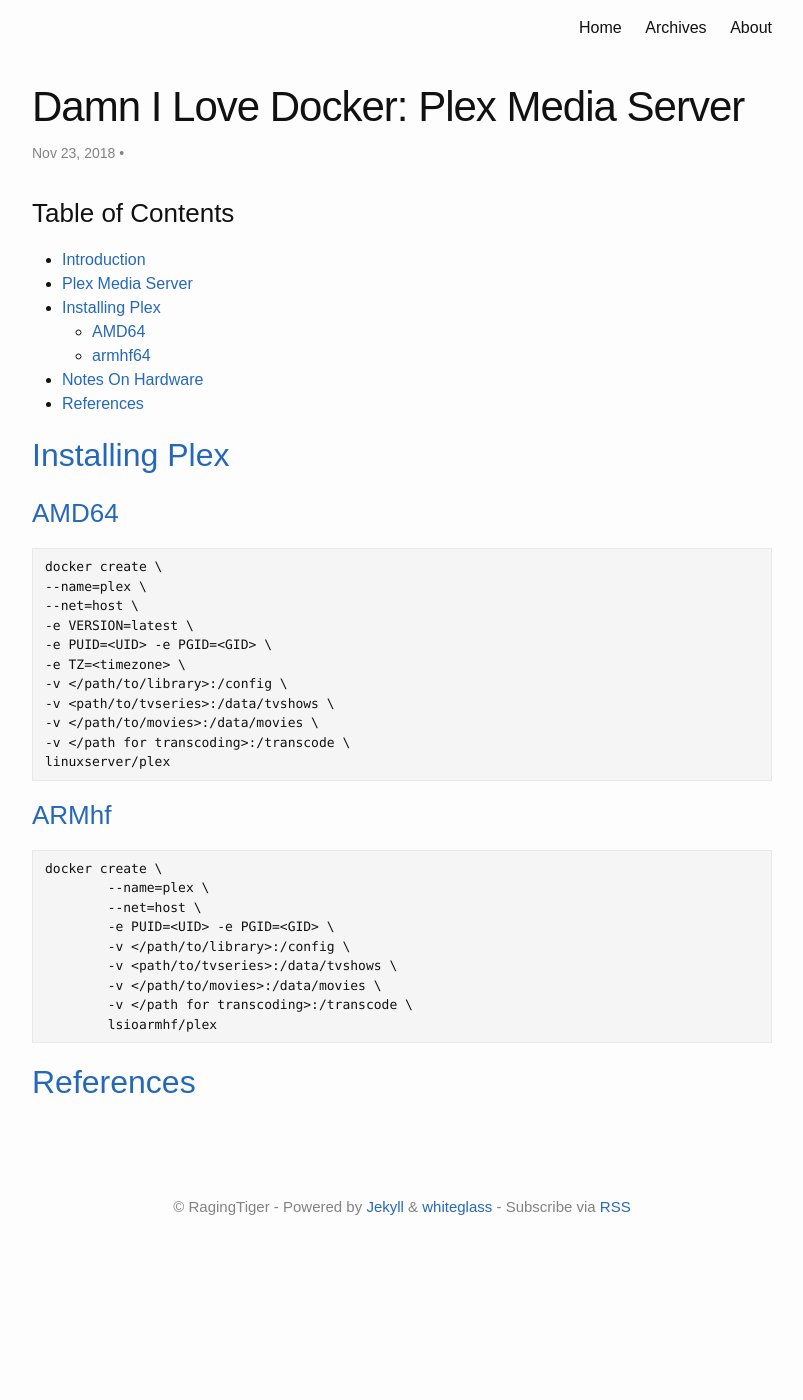
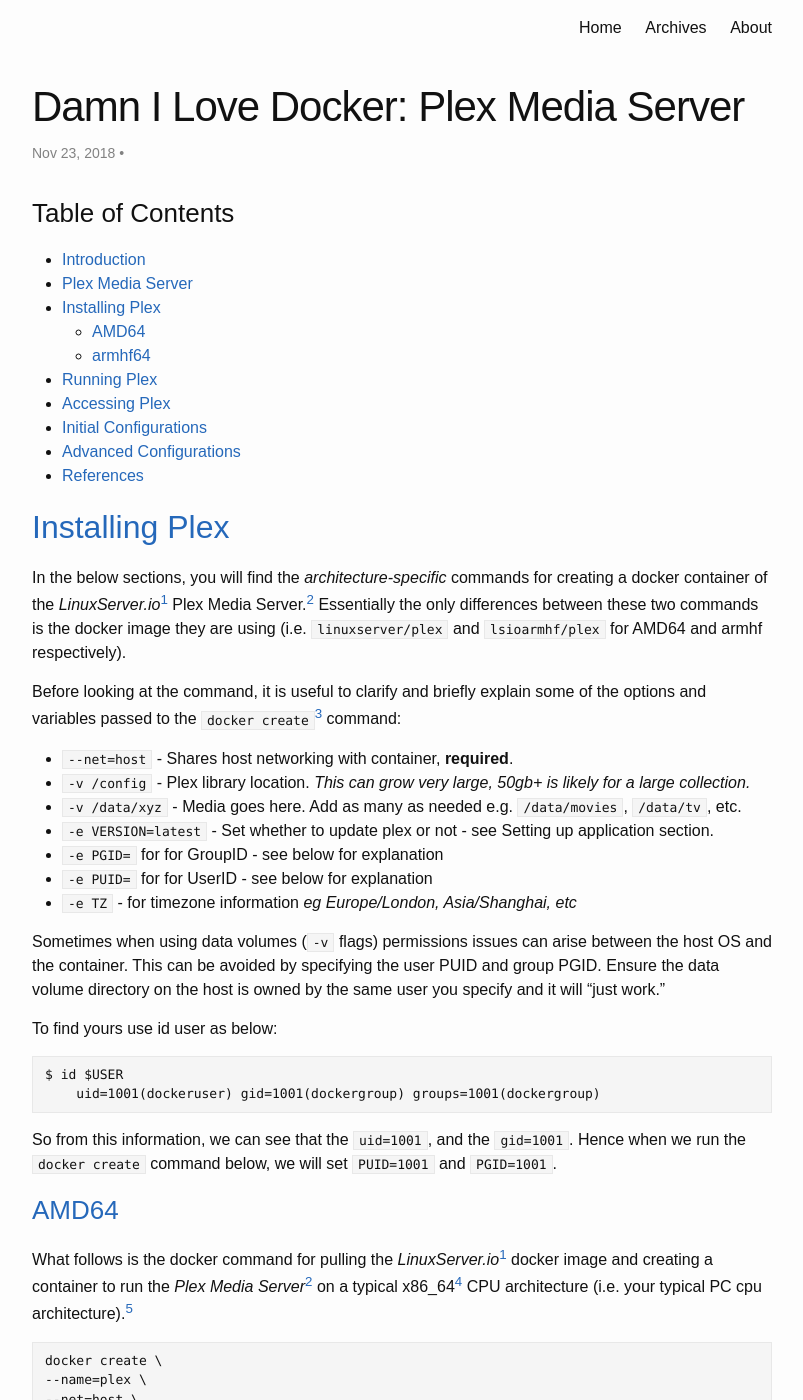
Before and after one commit to RagingTiger/RagingTiger.github.io, a Jekyll site: the page built from _posts/2018-11-23-docker-plex-media-server.md, in a window 1280 px wide and 1400 px high. Shown: the whole window, without its empty margins (238-1041 px from the left). Built offline with Jekyll 4.4.1, drawn with Linux system fonts in a browser that asks for light colours; some of the changed text lies outside the part shown.

Commit message:
Updated with more details

````diff
--- a/_posts/2018-11-23-docker-plex-media-server.md
+++ b/_posts/2018-11-23-docker-plex-media-server.md
@@ -10,12 +10,50 @@ category: [docker, containers, devops, rpi]
 * [Installing Plex](#install)
   * [AMD64](#amd)
   * [armhf64](#armhf)
-* [Notes On Hardware](#notes)
+* [Running Plex](#run)
+* [Accessing Plex](#access)
+* [Initial Configurations](#initconfig)
+* [Advanced Configurations](#advconfig)
 * [References](#references)
 
 ## <a name="install"></a> [Installing Plex](#toc)
+In the below sections, you will find the *architecture-specific* commands for
+creating a docker container of the *LinuxServer.io*[^fn1] Plex Media
+Server.[^fn2] Essentially the only differences between these two commands is the
+docker image they are using (i.e. `linuxserver/plex` and `lsioarmhf/plex` for
+AMD64 and armhf respectively).
+
+Before looking at the command, it is useful to clarify and briefly explain some
+of the options and variables passed to the `docker create`[^fn3] command:
+
+* `--net=host` - Shares host networking with container, **required**.
+* `-v /config` - Plex library location. *This can grow very large, 50gb+ is likely for a large collection.*
+* `-v /data/xyz` - Media goes here. Add as many as needed e.g. `/data/movies`, `/data/tv`, etc.
+* `-e VERSION=latest` - Set whether to update plex or not - see Setting up application section.
+* `-e PGID=` for for GroupID - see below for explanation
+* `-e PUID=` for for UserID - see below for explanation
+* `-e TZ` - for timezone information *eg Europe/London, Asia/Shanghai, etc*
+
+Sometimes when using data volumes (`-v` flags) permissions issues can arise
+between the host OS and the container. This can be avoided by specifying the
+user PUID and group PGID. Ensure the data volume directory on the host is owned
+by the same user you specify and it will "just work."
+
+To find yours use id user as below:
+
+```
+$ id $USER
+    uid=1001(dockeruser) gid=1001(dockergroup) groups=1001(dockergroup)
+```
+So from this information, we can see that the `uid=1001`, and the `gid=1001`.
+Hence when we run the `docker create` command below, we will set `PUID=1001` and
+`PGID=1001`.
 
 ### <a name="amd"></a> [AMD64](#toc)
+What follows is the docker command for pulling the *LinuxServer.io*[^fn1]
+docker image and creating a container to run the *Plex Media Server*[^fn2] on a
+typical x86_64[^fn4] CPU architecture
+(i.e. your typical PC cpu architecture).[^fn5]
 ```
 docker create \
 --name=plex \
@@ -26,23 +64,80 @@ docker create \
 -v </path/to/library>:/config \
 -v <path/to/tvseries>:/data/tvshows \
 -v </path/to/movies>:/data/movies \
--v </path for transcoding>:/transcode \
 linuxserver/plex
 ```
 
-### <a name="armhf"></a> [ARMhf](#toc)
+As an example we may create a container to run on our *Ubuntu* server from an
+earlier post[^fn6] on the Gnosis ML Server:
 ```
 docker create \
-	--name=plex \
-	--net=host \
-	-e PUID=<UID> -e PGID=<GID> \
-	-v </path/to/library>:/config \
-	-v <path/to/tvseries>:/data/tvshows \
-	-v </path/to/movies>:/data/movies \
-	-v </path for transcoding>:/transcode \
-	lsioarmhf/plex
+--name=plex \
+--net=host \
+-e VERSION=latest \
+-e PUID=1000 -e PGID=1000 \
+-e TZ=Asia/Shanghai \
+-v /srv/plex:/config \
+-v /mnt/EXTDRIVE/movies:/data/movies \
+linuxserver/plex
+```
+
+Notice here that we have `PUID=1000` and `PGID=1000`, `TZ=Asia/Shanghai`,
+`/srv/plex:/config`, and `mnt/EXTDRIVE/movies:/data/movies`. Basically, user
+has set the timezone to `Asia/Shanghai`, is storing their *plex config dir* in
+`/srv/plex`, and has all of their media on an external drive at
+`/mnt/EXTDRIVE/movies`.
+
+### <a name="armhf"></a> [ARMhf](#toc)
+What follows is the docker command for pulling the *LinuxServer.io*[^fn1] docker image
+and creating a container to run the *Plex Media Server*[^fn2] on a typical
+armhf[^fn7] CPU architecture
+(i.e. your typical Raspberry Pi cpu architecture).[^fn8]
+```
+docker create \
+--name=plex \
+--net=host \
+-e PUID=<UID> -e PGID=<GID> \
+-v </path/to/library>:/config \
+-v <path/to/tvseries>:/data/tvshows \
+-v </path/to/movies>:/data/movies \
+lsioarmhf/plex
+```
+
+## <a name="run"></a> [Running Plex](#toc)
+Now that our *architecture-specific* docker container has been created, we can
+simply run it with:
+```
+$ docker start plex
+```
+This will start the container, and run it as a daemon (i.e. in the background).
+
+## <a name="access"></a> [Accessing Plex](#toc)
+Now that the docker container for plex has been built and is running on your
+server, you can access it. The most basic way to access the plex application is
+through the **WebUI** by navigating in your browser to the following URL:
+```
+HOST_IP_ADDRESS:32400/web
+```
+This could be something like:
+```
+raspberrypi.local:32400/web
+```
+Or maybe:
+```
+gnosis.local:32400/web
+```
+Or simply use the local IP address of the host:
+```
+192.168.10.20:32400/web
 ```
 
 ## <a name="references"></a> [References](#toc)
-[^fn1]: [Dockerized Plex AMD64](https://github.com/linuxserver/docker-plex)
-[^fn2]: [Dockerized Plex ARMhf](https://github.com/linuxserver/docker-plex-armhf)
+[^fn1]: [LinuxServer.io](https://www.linuxserver.io/)
+[^fn2]: [Plex Media Server](https://en.wikipedia.org/wiki/Plex_(software))
+[^fn3]: [Docker Create](https://docs.docker.com/engine/reference/commandline/create/)
+[^fn4]: [x86_64 Wikipedia](https://en.wikipedia.org/wiki/X86-64)
+[^fn5]: [Dockerized Plex AMD64](https://github.com/linuxserver/docker-plex)
+[^fn6]: [Gnosis ML Server]({{site.baseurl}}/2017/11/01/gnosis/)
+[^fn7]: [ARM Wikipedia](https://en.wikipedia.org/wiki/ARM_architecture)
+[^fn8]: [Dockerized Plex ARMhf](https://github.com/linuxserver/docker-plex-armhf)
+[^fn9]: [Plex Basic Setup](https://support.plex.tv/articles/200288896-basic-setup-wizard/)
````
